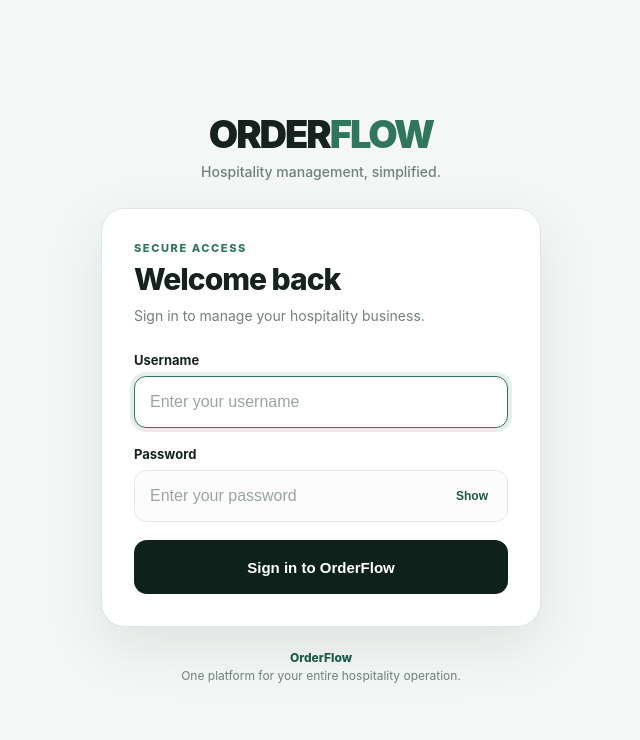
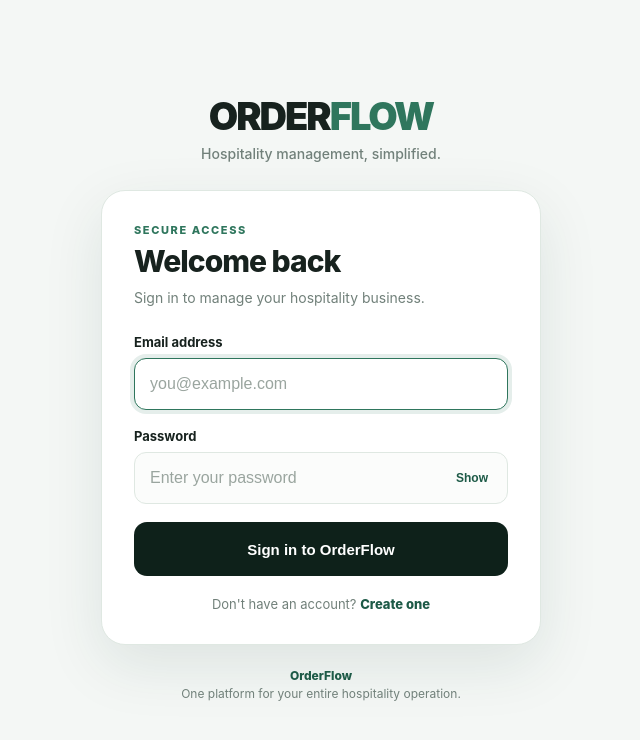
Before and after one commit to alexmcbride1/orderflow-, a Flask app: page /login in a window 1280 px wide. Shown: the top 740 px of the page, without its empty margins (319-959 px from the left). Run offline with Flask 3, Linux system fonts and the light colour scheme.

Commit message:
Fix orderflow login

```diff
--- a/templates/login.html
+++ b/templates/login.html
@@ -34,6 +34,7 @@
         body {
             background: var(--background);
             color: var(--text);
+
             font-family:
                 Inter,
                 -apple-system,
@@ -230,6 +231,23 @@
             transform: translateY(1px);
         }
 
+        .create-account {
+            text-align: center;
+            margin-top: 20px;
+            color: var(--muted);
+            font-size: 13px;
+        }
+
+        .create-account a {
+            color: var(--green-dark);
+            font-weight: 800;
+            text-decoration: none;
+        }
+
+        .create-account a:hover {
+            text-decoration: underline;
+        }
+
         .footer {
             text-align: center;
             margin-top: 22px;
@@ -244,6 +262,7 @@
         }
 
         @media (max-width: 480px) {
+
             body {
                 padding: 16px;
             }
@@ -269,6 +288,7 @@
 <div class="page">
 
     <div class="brand">
+
         <div class="logo">
             ORDER<span>FLOW</span>
         </div>
@@ -276,11 +296,14 @@
         <div class="tagline">
             Hospitality management, simplified.
         </div>
+
     </div>
+
 
     <div class="card">
 
         <div class="heading">
+
             <div class="eyebrow">
                 Secure access
             </div>
@@ -292,7 +315,9 @@
             <p class="intro">
                 Sign in to manage your hospitality business.
             </p>
+
         </div>
+
 
         {% if error %}
             <div class="error">
@@ -300,27 +325,32 @@
             </div>
         {% endif %}
 
+
         <form method="POST" action="/login">
 
             <div class="form-group">
-                    <label for="username">
-                        Username
+
+                <label for="email">
+                    Email address
                 </label>
 
                 <input
-                        id="username"
-                        name="username"
-                        type="text"
-                        placeholder="Enter your username"
-                        autocomplete="username"
+                    id="email"
+                    name="email"
+                    type="email"
+                    placeholder="you@example.com"
+                    autocomplete="email"
                     autocapitalize="none"
                     spellcheck="false"
                     required
                     autofocus
                 >
+
             </div>
 
+
             <div class="form-group">
+
                 <label for="password">
                     Password
                 </label>
@@ -339,14 +369,16 @@
                     <button
                         type="button"
                         class="show-password"
+                        id="passwordToggle"
                         onclick="togglePassword()"
-                            id="passwordToggle"
                     >
                         Show
                     </button>
 
                 </div>
+
             </div>
+
 
             <button
                 type="submit"
@@ -357,7 +389,16 @@
 
         </form>
 
+
+        <div class="create-account">
+            Don't have an account?
+            <a href="/onboarding">
+                Create one
+            </a>
         </div>
+
+    </div>
+
 
     <div class="footer">
         <strong>OrderFlow</strong><br>
@@ -366,11 +407,16 @@
 
 </div>
 
+
 <script>
+
 function togglePassword() {
 
-            const password = document.getElementById("password");
-            const toggle = document.getElementById("passwordToggle");
+    const password =
+        document.getElementById("password");
+
+    const toggle =
+        document.getElementById("passwordToggle");
 
     if (password.type === "password") {
 
@@ -384,6 +430,7 @@
 
     }
 }
+
 </script>
 
 </body>
```
Lines whose indentation alone changed are shown as unchanged.
